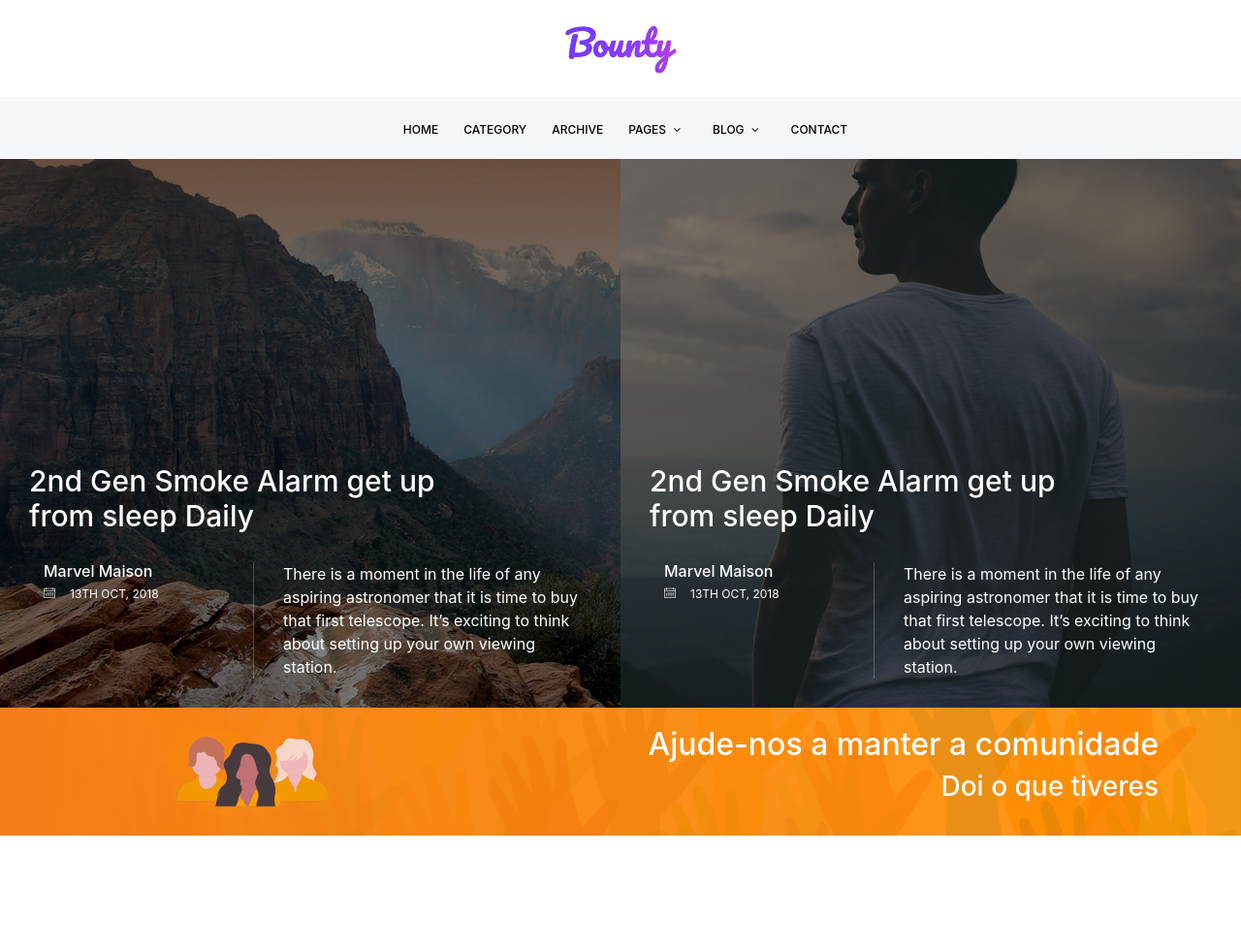
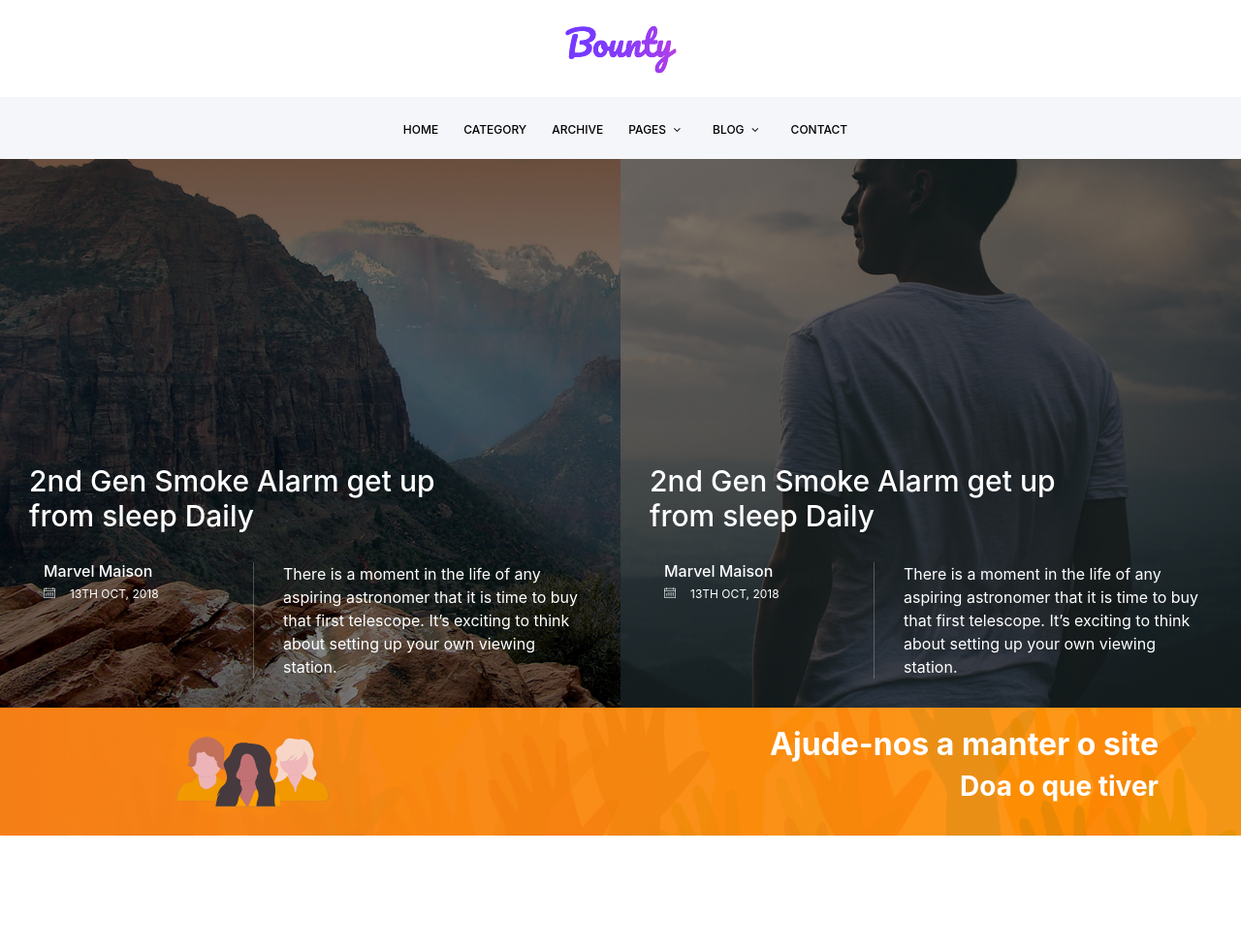
Before and after one commit to linuxfossangola/Blog-Template, a website with bundled scripts: page index.html in a window 1280 px wide. Shown: the top 979 px of the page at 97% size. Built offline with nearby package versions, Linux system fonts and the light colour scheme.

Commit message:
Trabalhando nos cards

```diff
--- a/assets/css/mk-soft.css
+++ b/assets/css/mk-soft.css
@@ -24,6 +24,11 @@
     border-radius: 0px !important;
     margin-top: -1px !important;
     color: white !important;
+
+}
+.mk-card h2,
+.mk-card h3 {
+    font-weight: bold !important;
 }
 .mk-card img {
     width:50% !important;
@@ -56,9 +61,7 @@
     font-weight: bold;
 }
 
-
 /* footer-area */
-
 .footer-area {
     background-image: linear-gradient(87deg, #000000f1 0, #000000ea 100%) , url(../img/ilustracao/fundo.gif) !important;
     background-size: 100%  !important;
--- a/index.html
+++ b/index.html
@@ -87,8 +87,6 @@
 	</header>
 	<!-- End header Area -->
 
-
-
 	<!-- Start Post Silder Area -->
 	<section class="post-slider-area">
 		<div class="container-fluid">
@@ -172,7 +170,6 @@
 	<!-- Start Post Silder Area -->
 
 
-
 	<!-- Card de Informação -->
 	<section class="top-stories-area mk-card">
 		<div class="container">
@@ -181,8 +178,8 @@
 					<img src="assets/img/ilustracao/comunidade-2.svg" alt="">
 				</div>
 				<div class="col-lg-8 text-right">
-					<h2 class="text-white">Ajude-nos a manter a comunidade</h2>
-					<h3 class="text-white">Doi o que tiveres</h3>
+					<h2 class="text-white">Ajude-nos a manter o site</h2>
+					<h3 class="text-white">Doa o que tiver</h3>
 				</div>
 			</div>
 		</div>
```
